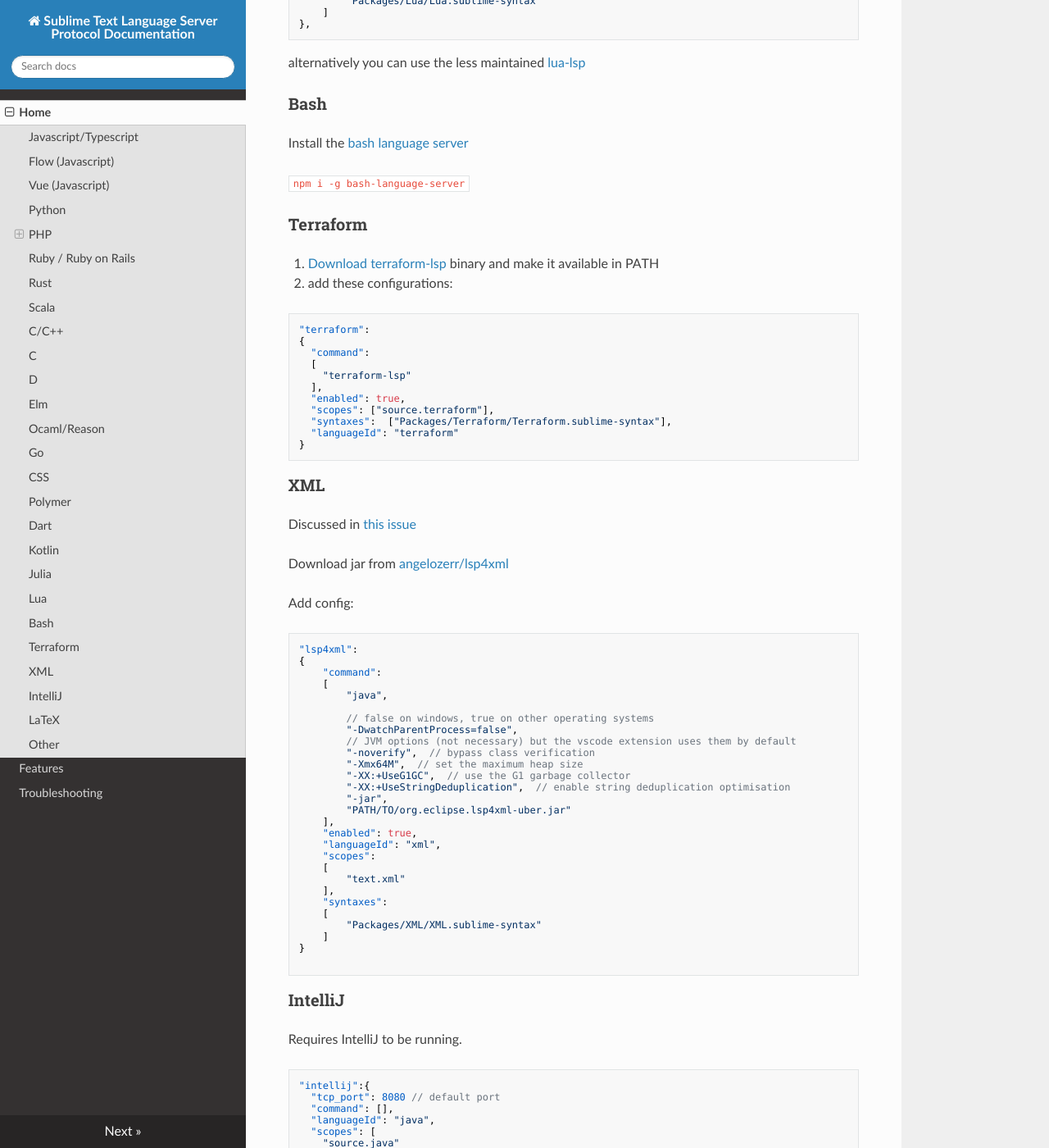
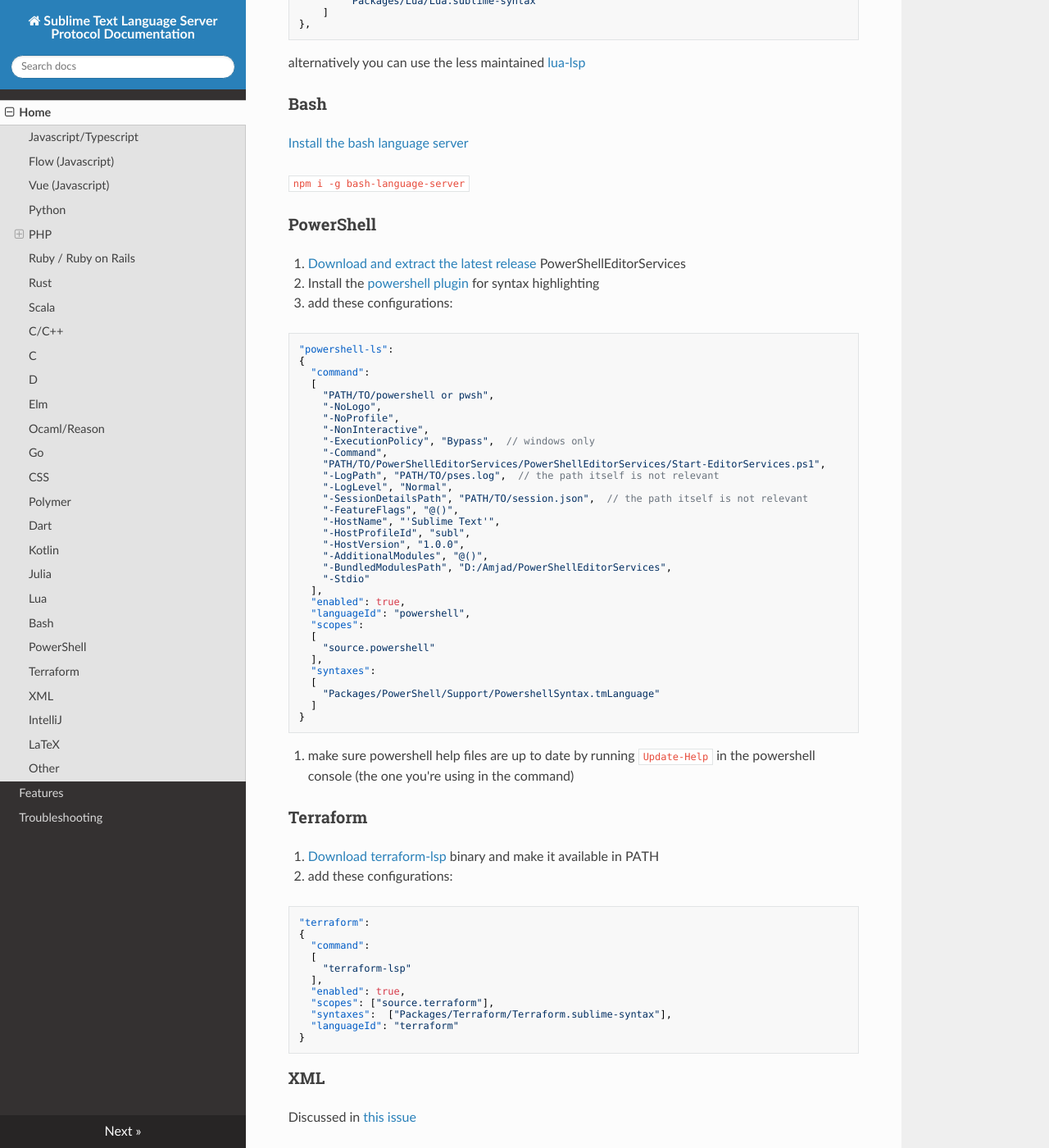
Before and after one commit to sublimelsp/LSP, an MkDocs documentation site: the page built from docs/index.md, in a window 1280 px wide and 1400 px high, scrolled down 6263 px. Shown: the whole window at 82% size. Built offline with MkDocs 1.6.1, drawn with Linux system fonts in a browser that asks for light colours; nearby versions of some CDN libraries.

Commit message:
Add powershell-ls entry

````diff
--- a/docs/index.md
+++ b/docs/index.md
@@ -313,11 +313,54 @@
 ```
 alternatively you can use the less maintained [lua-lsp](https://github.com/Alloyed/lua-lsp)
 
-### Bash
+### Bash<a name="bash">
 
 Install the [bash language server](https://github.com/mads-hartmann/bash-language-server)
 
 `npm i -g bash-language-server`
+
+### PowerShell<a name="powershell">
+
+1. Download and extract the [latest release](https://github.com/PowerShell/PowerShellEditorServices/releases) PowerShellEditorServices
+2. Install the [powershell plugin](https://packagecontrol.io/packages/PowerShell) for syntax highlighting
+3. add these configurations:
+```json
+"powershell-ls":
+{
+  "command":
+  [
+    "PATH/TO/powershell or pwsh",
+    "-NoLogo",
+    "-NoProfile",
+    "-NonInteractive",
+    "-ExecutionPolicy", "Bypass",  // windows only
+    "-Command",
+    "PATH/TO/PowerShellEditorServices/PowerShellEditorServices/Start-EditorServices.ps1",
+    "-LogPath", "PATH/TO/pses.log",  // the path itself is not relevant
+    "-LogLevel", "Normal",
+    "-SessionDetailsPath", "PATH/TO/session.json",  // the path itself is not relevant
+    "-FeatureFlags", "@()",
+    "-HostName", "'Sublime Text'",
+    "-HostProfileId", "subl",
+    "-HostVersion", "1.0.0",
+    "-AdditionalModules", "@()",
+    "-BundledModulesPath", "D:/Amjad/PowerShellEditorServices",
+    "-Stdio"
+  ],
+  "enabled": true,
+  "languageId": "powershell",
+  "scopes":
+  [
+    "source.powershell"
+  ],
+  "syntaxes":
+  [
+    "Packages/PowerShell/Support/PowershellSyntax.tmLanguage"
+  ]
+}
+```
+4. make sure powershell help files are up to date by running `Update-Help` in the powershell console (the one you're using in the command)
+
 
 ### Terraform<a name="terraform">
 
````
Also changed, not shown: README.md (+1 -0 lines).
